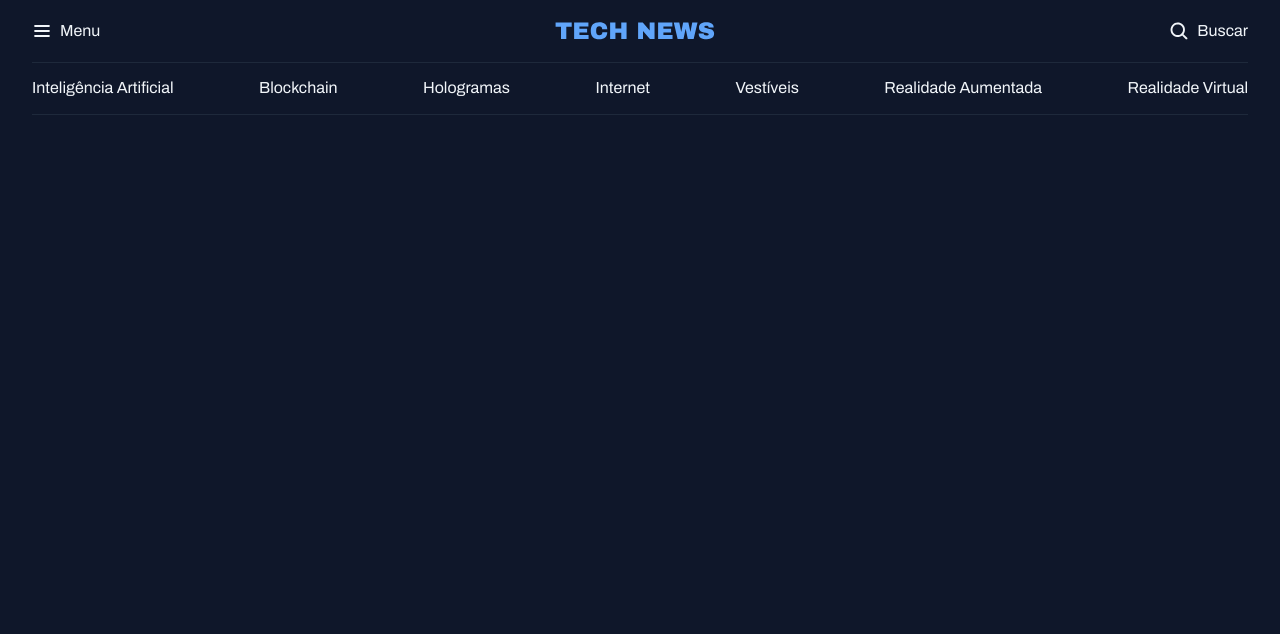
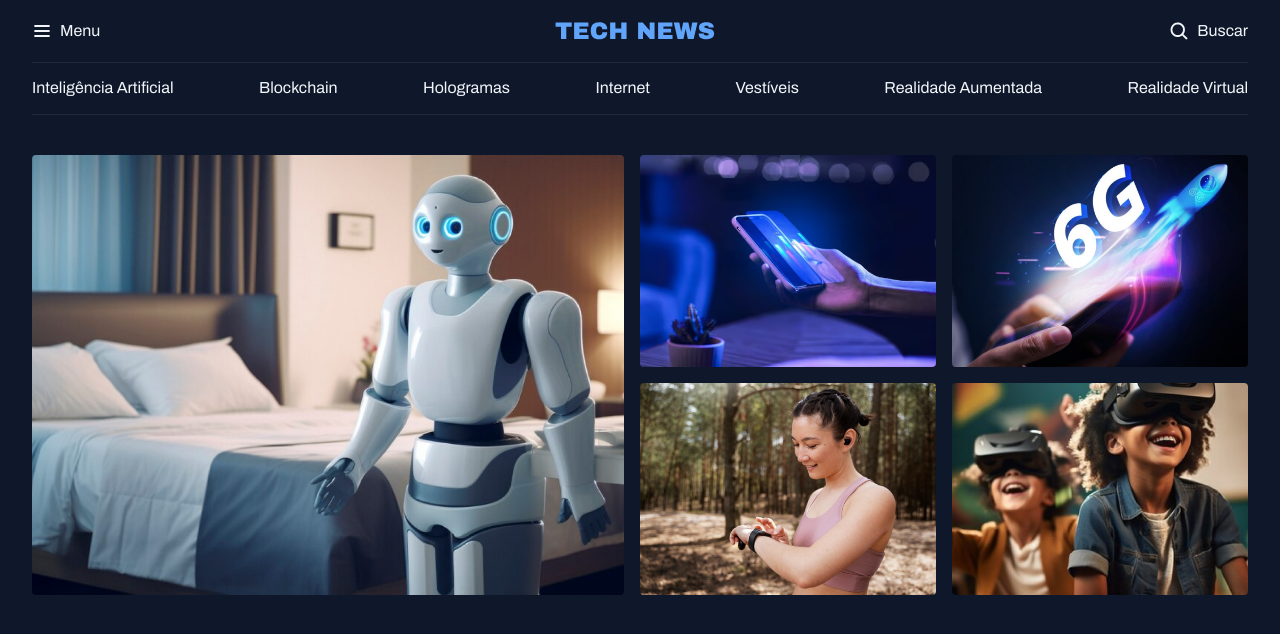
Before and after one commit to Joovix/projeto-portal-de-noticias, a plain HTML site: page index.html in a window 1280 px wide. Drawn offline with Linux system fonts and the light colour scheme.

Commit message:
Estruturando a seção destaques

```diff
--- a/index.html
+++ b/index.html
@@ -31,7 +31,32 @@
       <a href="#">Realidade  Virtual</a>
     </nav>
   </header>
+  <main class="grid container">
+    <section id="featured" class="grid grid-flow gap-16">
+      <div>
+        <img src="./assets/image/Image 01.png" alt="">
+      </div>
 
+      <div class=" grid grid-flow-2 gap-16">
+        <div>
+          <img src="./assets/image/Image 02.png" alt="">
+        </div>
 
+        <div>
+          <img src="./assets/image/Image 03.png" alt="">
+        </div>
+
+        <div>
+          <img src="./assets/image/Image 04.png" alt="">
+        </div>
+
+        <div>
+          <img src="./assets/image/Image 05.png" alt="">
+        </div>
+      </div>
+    </section>
+    <section></section>
+    <section></section>
+  </main>
 </body>
 </html>
--- a/style/global.css
+++ b/style/global.css
@@ -40,17 +40,16 @@
   font: inherit;
 }
 
+img{
+  max-width: 100%;
+}
+
 .container {
   margin-inline: auto;
   padding-inline: 32px;
   max-width: 1280px;
 }
 
-/* utility-first */
-.grid {
-  display: grid;
+main {
+  margin-top: 40px;
 }
-
-.grid-flow{
- grid-auto-flow: column;
-}
--- a/style/index.css
+++ b/style/index.css
@@ -1,2 +1,4 @@
 @import url(global.css);
+@import url(utility.css);
 @import url(header.css);
+@import url(section.css);
--- /dev/null
+++ b/style/section.css
@@ -0,0 +1,7 @@
+#featured {
+  img {
+    height: 100%;
+    object-fit: cover;
+    border-radius: 4px;
+  }
+}
--- /dev/null
+++ b/style/utility.css
@@ -0,0 +1,15 @@
+/* utility-first */
+.grid {
+  display: grid;
+}
+
+.grid-flow{
+ grid-auto-flow: column;
+}
+ .grid-flow-2{
+  grid-template-columns: 1fr 1fr;
+ }
+
+ .gap-16 {
+  gap: 16px;
+ }
```
